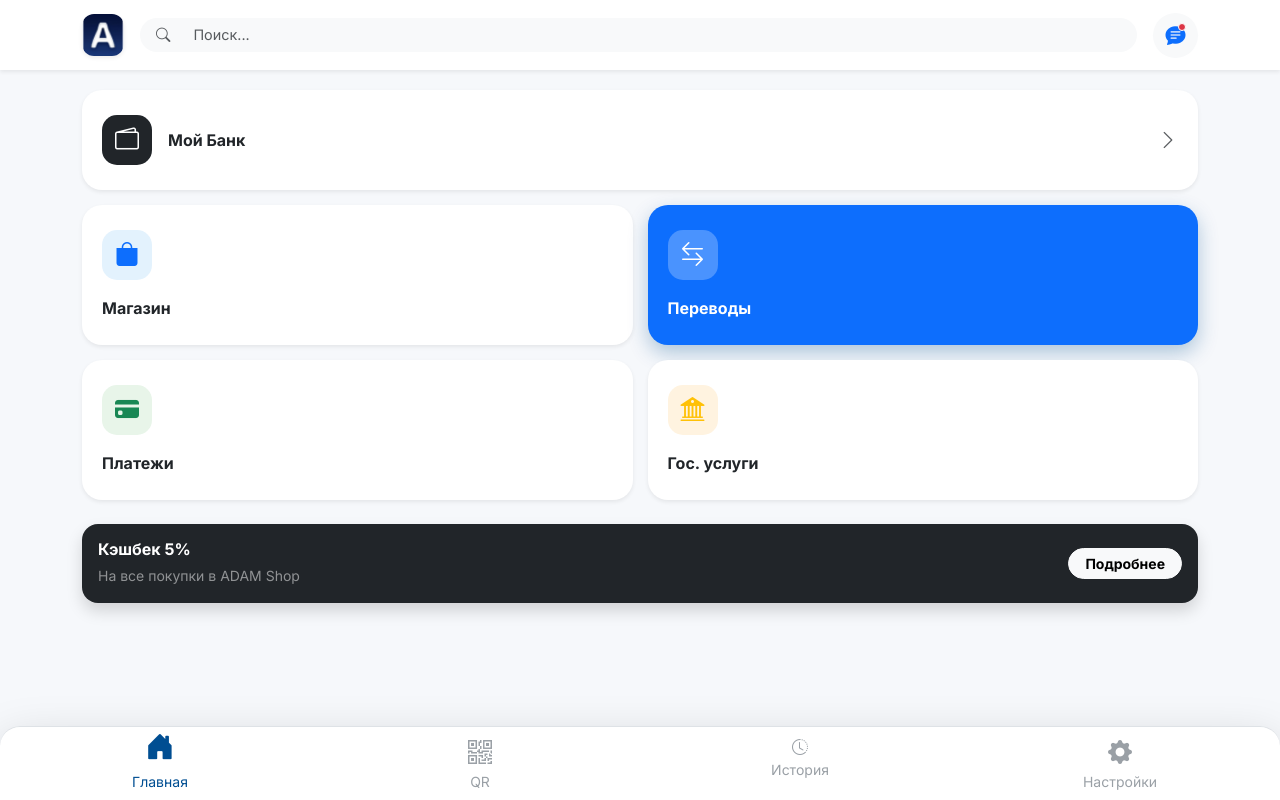
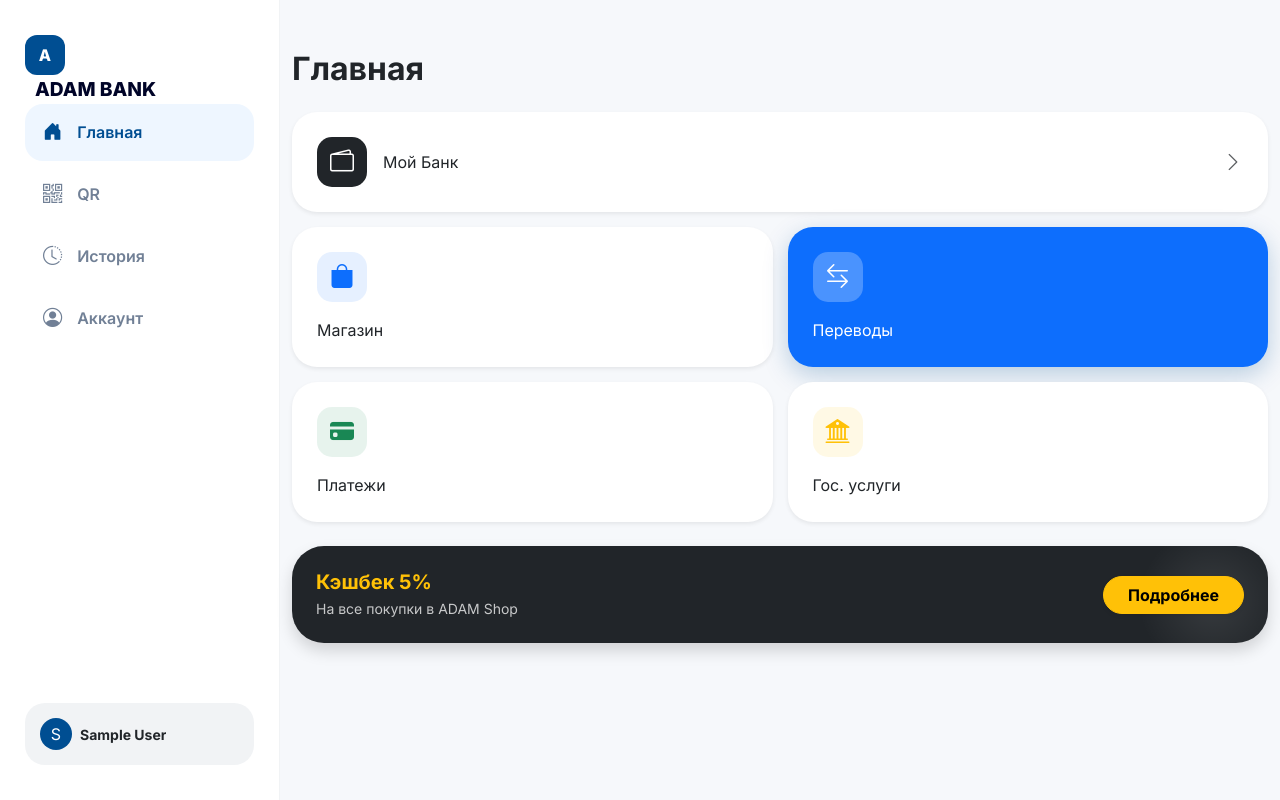
Before and after one commit to ale742/ADAM-bank12345, a Vue app in the folder frontend/: page / in a window 1280 px wide. Built offline with nearby package versions, Linux system fonts and the light colour scheme; sample sign-in values are in the browser's storage.

Commit message:
feat: add navbar for Home, History, Account

```diff
--- a/frontend/src/views/AccountView.vue
+++ b/frontend/src/views/AccountView.vue
@@ -11,11 +11,8 @@
         <div class="sidebar-link" @click="$router.push('/')">
             <i class="bi bi-house-door"></i> <span>Главная</span>
         </div>
-        <div class="sidebar-link" @click="$router.push('/my-bank')">
-            <i class="bi bi-wallet2"></i> <span>Мой банк</span>
-        </div>
-        <div class="sidebar-link" @click="$router.push('/payments')">
-            <i class="bi bi-credit-card"></i> <span>Платежи</span>
+        <div class="sidebar-link" @click="$router.push('/qr')">
+            <i class="bi bi-qr-code"></i> <span>QR</span>
         </div>
         <!-- ЗАМЕНИЛИ СЕРВИСЫ НА ИСТОРИЮ -->
         <div class="sidebar-link" @click="$router.push('/history')">
--- a/frontend/src/views/HistoryView.vue
+++ b/frontend/src/views/HistoryView.vue
@@ -8,8 +8,7 @@
       </div>
       <nav class="sidebar-nav">
         <div class="sidebar-link" @click="$router.push('/')"><i class="bi bi-house-door"></i> <span>Главная</span></div>
-        <div class="sidebar-link" @click="$router.push('/my-bank')"><i class="bi bi-wallet2"></i> <span>Мой банк</span></div>
-        <div class="sidebar-link" @click="$router.push('/payments')"><i class="bi bi-credit-card"></i> <span>Платежи</span></div>
+        <div class="sidebar-link" @click="$router.push('/qr')"><i class="bi bi-qr-code"></i> <span>QR</span></div>
         <div class="sidebar-link active"><i class="bi bi-clock-history"></i> <span>История</span></div>
         <div class="sidebar-link" @click="$router.push('/account')"><i class="bi bi-person-circle"></i> <span>Аккаунт</span></div>
       </nav>
--- a/frontend/src/views/HomeView.vue
+++ b/frontend/src/views/HomeView.vue
@@ -1,17 +1,48 @@
 <template>
-  <div class="home-wrapper">
+  <!-- Добавляем обертку app-layout для управления сеткой -->
+  <div class="app-layout" :class="{ 'dark-theme': auth.isDarkMode }">
 
-    <!--ВЕРХНЯЯ ЧАСТЬ (Хедер)-->
-    <header class="app-header bg-white shadow-sm fixed-top">
+    <!-- 1. SIDEBAR ДЛЯ ПК (Виден только на больших экранах d-lg-flex) -->
+    <aside class="desktop-sidebar d-none d-lg-flex">
+      <div class="sidebar-header">
+        <div class="logo-circle-adam">A</div>
+        <span class="brand-name-adam">ADAM BANK</span>
+      </div>
+
+      <nav class="sidebar-nav">
+        <div class="sidebar-link active">
+          <i class="bi bi-house-door-fill"></i> <span>Главная</span>
+        </div>
+        <div class="sidebar-link" @click="goTo('/qr')">
+          <i class="bi bi-qr-code"></i> <span>QR</span>
+        </div>
+        <div class="sidebar-link" @click="goTo('/history')">
+          <i class="bi bi-clock-history"></i> <span>История</span>
+        </div>
+        <div class="sidebar-link" @click="goTo('/account')">
+          <i class="bi bi-person-circle"></i> <span>Аккаунт</span>
+        </div>
+      </nav>
+
+      <!-- Юзер внизу сайдбара -->
+      <div class="mt-auto user-pill-desktop" v-if="auth.user">
+          <div class="avatar-mini-circle" :style="auth.user.avatar ? `background-image: url(${auth.user.avatar})` : ''">
+            <span v-if="!auth.user.avatar">{{ auth.user.name[0] }}</span>
+          </div>
+          <div class="ms-2 fw-bold small text-truncate text-main">{{ auth.user.name }}</div>
+      </div>
+    </aside>
+
+    <!-- 2. ОСНОВНОЙ КОНТЕНТНЫЙ БЛОК -->
+    <div class="main-wrapper">
+
+      <!-- Мобильный Хедер (Скрыт на ПК через d-lg-none) -->
+      <header class="app-header bg-white shadow-sm fixed-top d-lg-none">
         <div class="container h-100 d-flex align-items-center justify-content-between py-3">
-
-        <!-- Лого -->
           <div class="logo-placeholder d-flex align-items-center" @click="$router.push('/')">
             <img src="../assets/adam-logo.png" alt="Adam Bank" class="brand-logo-img shadow-sm">
           </div>
-
-        <!-- Поиск-->
-        <div class="search-bar flex-grow-1 mx-3 md-mx-5">
+          <div class="search-bar flex-grow-1 mx-3">
             <div class="input-group">
               <span class="input-group-text bg-light border-0 rounded-start-pill ps-3">
                 <i class="bi bi-search text-muted" style="font-size: 0.9rem;"></i>
@@ -19,117 +50,86 @@
               <input type="text" class="form-control bg-light border-0 rounded-end-pill" style="font-size: 0.9rem;" placeholder="Поиск...">
             </div>
           </div>
-
-        <!-- Иконка Сообщений -->
           <div class="message-btn bg-light rounded-circle d-flex align-items-center justify-content-center position-relative" @click="goTo('/messages')">
             <i class="bi bi-chat-text-fill text-primary fs-5"></i>
             <span class="notification-dot"></span>
           </div>
-
         </div>
       </header>
 
-    <!-- 2. ОСНОВНОЙ КОНТЕНТ -->
-    <div class="main-content container pb-5">
+      <!-- КОНТЕНТНАЯ ОБЛАСТЬ -->
+      <main class="main-content container pb-5">
+
+        <!-- Заголовок страницы (только для ПК) -->
+        <h2 class="fw-bold mb-4 d-none d-lg-block text-main">Главная</h2>
 
         <!-- СЕТКА СЕРВИСОВ -->
         <div class="services-grid">
-
-        <!-- Мой Банк (На всю ширину) -->
           <div class="service-card bg-white shadow-sm my-bank-card" @click="goTo('/my-bank')">
             <div class="d-flex align-items-center gap-3">
-              <div class="icon-box bg-dark text-white">
-                <i class="bi bi-wallet2 fs-4"></i>
-              </div>
+                <div class="icon-box bg-dark text-white"><i class="bi bi-wallet2 fs-4"></i></div>
                 <div class="d-flex flex-column">
-                  <span class="service-name mb-0">Мой Банк</span>
+                    <span class="service-name mb-0 text-main">Мой Банк</span>
                 </div>
             </div>
+            <div class="d-flex align-items-center gap-3">
                 <i class="bi bi-chevron-right text-muted fs-5"></i>
             </div>
-
-        <!-- Магазин -->
-        <div class="service-card bg-white shadow-sm" @click="goTo('/shop')">
-          <div class="icon-box bg-light-blue text-primary">
-            <i class="bi bi-bag-fill fs-4"></i>
-          </div>
-          <span class="service-name mt-3">Магазин</span>
           </div>
 
-        <!-- Переводы -->
+          <div class="service-card bg-white shadow-sm" @click="goTo('/shop')">
+            <div class="icon-box bg-light-blue text-primary"><i class="bi bi-bag-fill fs-4"></i></div>
+            <span class="service-name mt-3 text-main">Магазин</span>
+          </div>
+
           <div class="service-card bg-primary text-white shadow-primary" @click="goTo('/transfer')">
-          <div class="icon-box bg-white bg-opacity-25 text-white">
-            <i class="bi bi-arrow-left-right fs-4"></i>
-          </div>
+            <div class="icon-box bg-white bg-opacity-25 text-white"><i class="bi bi-arrow-left-right fs-4"></i></div>
             <span class="service-name mt-3">Переводы</span>
           </div>
 
-        <!-- Платежи -->
           <div class="service-card bg-white shadow-sm" @click="goTo('/payments')">
-          <div class="icon-box bg-light-green text-success">
-            <i class="bi bi-credit-card-fill fs-4"></i>
-          </div>
-          <span class="service-name mt-3">Платежи</span>
+            <div class="icon-box bg-light-green text-success"><i class="bi bi-credit-card-fill fs-4"></i></div>
+            <span class="service-name mt-3 text-main">Платежи</span>
           </div>
 
-        <!-- Гос. услуги -->
           <div class="service-card bg-white shadow-sm" @click="goTo('/gov')">
-          <div class="icon-box bg-light-orange text-warning">
-            <i class="bi bi-bank2 fs-4"></i>
+            <div class="icon-box bg-light-orange text-warning"><i class="bi bi-bank2 fs-4"></i></div>
+            <span class="service-name mt-3 text-main">Гос. услуги</span>
           </div>
-          <span class="service-name mt-3">Гос. услуги</span>
         </div>
 
+        <div class="promo-banner mt-4 p-4 rounded-5 bg-dark text-white d-flex align-items-center justify-content-between shadow position-relative overflow-hidden">
+          <div class="z-2">
+              <h5 class="mb-1 fw-bold text-warning">Кэшбек 5%</h5>
+              <p class="mb-0 opacity-75 small">На все покупки в ADAM Shop</p>
           </div>
+          <button class="btn btn-warning rounded-pill px-4 fw-bold shadow-sm z-2">Подробнее</button>
+          <div class="banner-decor"></div>
+        </div>
+      </main>
 
-      <!-- Баннер -->
-      <div class="promo-banner mt-4 p-3 rounded-4 bg-dark text-white d-flex align-items-center justify-content-between shadow">
-        <div>
-            <h6 class="mb-1 fw-bold">Кэшбек 5%</h6>
-            <small class="text-white-50">На все покупки в ADAM Shop</small>
-        </div>
-        <div class="btn btn-sm btn-light rounded-pill px-3 fw-bold">Подробнее</div>
-      </div>
-
-    </div>
-
-    <!-- 3. НИЖНЕЕ МЕНЮ -->
-    <nav class="bottom-nav fixed-bottom bg-white shadow-lg border-top d-flex justify-content-around py-2">
-
-      <!-- Главная -->
-      <div class="nav-item" :class="{ active: isActive('/') }" @click="goTo('/')">
-        <div class="nav-icon-wrapper">
-            <i class="bi bi-house-door-fill fs-4"></i>
-        </div>
+      <!-- НИЖНЕЕ МЕНЮ (Только для мобилок d-lg-none) -->
+      <nav class="bottom-nav fixed-bottom bg-white shadow-lg border-top d-flex justify-content-around py-2 d-lg-none">
+        <div class="nav-item active" @click="goTo('/')">
+            <i class="bi bi-house-door-fill"></i>
             <small>Главная</small>
         </div>
-
-      <!-- QR (ТЕПЕРЬ ТАКОЙ ЖЕ КАК ВСЕ) -->
-      <div class="nav-item" :class="{ active: isActive('/qr') }" @click="goTo('/qr')">
-        <div class="nav-icon-wrapper">
-            <i class="bi bi-qr-code fs-4"></i>
-        </div>
+        <div class="nav-item" @click="goTo('/qr')">
+            <i class="bi bi-qr-code"></i>
             <small>QR</small>
         </div>
-
-      <div class="nav-item" @click="$router.push('/history')">
+        <div class="nav-item" @click="goTo('/history')">
             <i class="bi bi-clock-history"></i>
             <small>История</small>
         </div>
-
-      <!-- Настройки -->
-      <div class="nav-item" :class="{ active: isActive('/settings') }" @click="goTo('/settings')">
-        <div class="nav-icon-wrapper">
-            <i class="bi bi-gear-fill fs-4"></i>
+        <div class="nav-item" @click="goTo('/account')">
+            <i class="bi bi-person-circle"></i>
+            <small>Аккаунт</small>
         </div>
-        <small>Настройки</small>
-      </div>
-
       </nav>
 
     </div>
-
-
+  </div>
 </template>
 
 <script setup>
@@ -141,139 +141,79 @@ const router = useRouter();
 const route = useRoute();
 
 const formatMoney = (value) => {
-    if (!value) return 0;
-    return new Intl.NumberFormat('ru-RU').format(value);
+    return new Intl.NumberFormat('ru-RU').format(value || 0);
 };
 
-const goTo = (path) => {
-    router.push(path);
-};
-
-const isActive = (path) => {
-    return route.path === path;
-};
+const goTo = (path) => router.push(path);
+const isActive = (path) => route.path === path;
 </script>
 
 <style scoped>
-/* Лого */
-.brand-logo-img {
-    width: 42px;
-    height: 42px;
-    border-radius: 12px; /* Чтобы углы лого совпали с дизайном */
-    object-fit: cover;
-    cursor: pointer;
-    transition: transform 0.2s;
-}
-.brand-logo-img:active {
-    transform: scale(0.9);
-}
-/* ОБЩИЙ ФОН */
-.home-wrapper {
-    min-height: 100vh;
-    background-color: #f6f8fb;
-    font-family: 'Inter', sans-serif;
+/* ГЛОБАЛЬНЫЙ LAYOUT */
+.app-layout {
+  --bg-main: #f6f8fb; --bg-card: #ffffff; --text-main: #000428; --header-bg: #ffffff; --btn-light: #f1f3f5; --border: #f1f3f5;
+  display: flex; min-height: 100vh; background-color: var(--bg-main); font-family: 'Inter', sans-serif; transition: 0.3s;
 }
 
-/* ШАПКА */
-.app-header {
-    z-index: 1000;
-    height: 70px;
+.main-wrapper { flex-grow: 1; display: flex; flex-direction: column; position: relative; }
+
+/* SIDEBAR ПК (ОДИН В ОДИН КАК В ИСТОРИИ) */
+.desktop-sidebar {
+    width: 280px; background: var(--bg-card); border-right: 1px solid var(--border);
+    padding: 35px 25px; flex-direction: column; position: sticky; top: 0; height: 100vh;
+}
+.logo-circle-adam {
+    width: 40px; height: 40px; border-radius: 12px;
+    background: #004e92; color: white; display: flex;
+    align-items: center; justify-content: center; font-weight: 800;
+}
+.brand-name-adam { font-weight: 800; font-size: 1.2rem; color: var(--text-main); margin-left: 10px; }
+.sidebar-link {
+    display: flex; align-items: center; gap: 15px; padding: 14px 18px;
+    border-radius: 18px; cursor: pointer; color: #718096; font-weight: 600;
+    transition: 0.3s; margin-bottom: 5px;
+}
+.sidebar-link i { font-size: 1.2rem; }
+.sidebar-link.active { background: #eef6ff; color: #004e92; }
+
+.user-pill-desktop { display: flex; align-items: center; padding: 15px; background: var(--btn-light); border-radius: 20px; }
+.avatar-mini-circle {
+    width: 32px; height: 32px; border-radius: 50%; background: #004e92;
+    color: white; display: flex; align-items: center; justify-content: center;
+    background-size: cover; background-position: center;
 }
 
-.main-content {
-    padding-top: 90px;
+/* КОНТЕНТ */
+.main-content { padding-top: 90px; }
+@media (min-width: 992px) {
+    .main-content { padding-top: 50px; max-width: 1000px; }
 }
 
-.logo-circle {
-    width: 40px;
-    height: 40px;
-    border-radius: 12px;
-    background: linear-gradient(135deg, #004e92, #000428);
-    font-size: 1.2rem;
+.services-grid { display: grid; grid-template-columns: 1fr 1fr; gap: 15px; }
+.service-card {
+    border-radius: 25px; padding: 25px; display: flex; flex-direction: column;
+    justify-content: center; height: 140px; cursor: pointer; transition: 0.3s; border: none;
 }
-.form-control:focus { box-shadow: none; }
+.service-card:hover { transform: translateY(-5px); box-shadow: 0 10px 20px rgba(0,0,0,0.05) !important; }
+.my-bank-card { grid-column: span 2; height: 100px; flex-direction: row; justify-content: space-between; align-items: center; }
 
-.message-btn {
-    width: 45px;
-    height: 45px;
-    cursor: pointer;
-    transition: background-color 0.2s;
-    flex-shrink: 0;
-}
-.message-btn:active {
-    background-color: #e2e6ea !important;
-    transform: scale(0.95);
-}
-.notification-dot {
-    position: absolute; top: 10px; right: 12px;
-    width: 8px; height: 8px;
-    background-color: #dc3545; border-radius: 50%; border: 1px solid white;
-}
-
-/* СЕРВИСЫ */
-.services-grid {
-    display: grid;
-    grid-template-columns: 1fr 1fr;
-    gap: 15px;
-}
-
-.service-card {
-    border-radius: 20px;
-    padding: 20px;
-    display: flex; flex-direction: column; justify-content: center;
-    height: 140px; cursor: pointer; transition: all 0.2s;
-}
-.service-card:active { transform: scale(0.95); }
-
-.my-bank-card {
-    grid-column: span 2; height: 100px;
-    flex-direction: row; justify-content: space-between; align-items: center;
-}
-
-.icon-box {
-    width: 50px; height: 50px; border-radius: 15px;
-    display: flex; align-items: center; justify-content: center;
-}
-.service-name { font-weight: 700; font-size: 1rem; }
-
-.bg-light-blue { background-color: #e3f2fd; }
-.bg-light-green { background-color: #e8f5e9; }
-.bg-light-orange { background-color: #fff3e0; }
-.shadow-primary { box-shadow: 0 8px 20px rgba(0, 78, 146, 0.3) !important; }
+/* ИКОНКИ И ЦВЕТА */
+.icon-box { width: 50px; height: 50px; border-radius: 15px; display: flex; align-items: center; justify-content: center; }
+.bg-light-blue { background-color: rgba(13, 110, 253, 0.1); }
+.bg-light-green { background-color: rgba(25, 135, 84, 0.1); }
+.bg-light-orange { background-color: rgba(255, 193, 7, 0.1); }
+.shadow-primary { box-shadow: 0 8px 25px rgba(0, 78, 146, 0.25) !important; }
 
 /* НИЖНЕЕ МЕНЮ */
-.bottom-nav {
-    padding-bottom: env(safe-area-inset-bottom);
-    border-radius: 20px 20px 0 0;
-    z-index: 1000;
+.bottom-nav .nav-item i { font-size: 1.4rem !important; margin-bottom: 2px; }
+.nav-item { display: flex; flex-direction: column; align-items: center; color: #a0aec0; cursor: pointer; width: 25%; }
+.nav-item.active { color: #004e92; }
+
+/* ДЕКОР */
+.banner-decor {
+    position: absolute; right: -20px; top: -20px; width: 150px; height: 150px;
+    background: radial-gradient(circle, rgba(255,255,255,0.1) 0%, transparent 70%);
 }
-
-.nav-item {
-    display: flex;
-    flex-direction: column;
-    align-items: center;
-    color: #9aa0a6; /* Серый */
-    cursor: pointer;
-    width: 25%;
-    position: relative;
-    transition: color 0.3s ease;
-}
-
-.nav-icon-wrapper {
-    transition: transform 0.3s cubic-bezier(0.175, 0.885, 0.32, 1.275);
-}
-
-/* Активная вкладка */
-.nav-item.active {
-    color: #004e92; /* Синий */
-}
-
-.nav-item.active .nav-icon-wrapper {
-    transform: translateY(-5px) scale(1.2);
-}
-
-/* Эффект нажатия */
-.nav-item:active .nav-icon-wrapper {
-    transform: scale(0.9);
-}
+.brand-logo-img { width: 40px; height: 40px; border-radius: 10px; }
+.no-scrollbar::-webkit-scrollbar { display: none; }
 </style>
--- a/frontend/src/views/TransferView.vue
+++ b/frontend/src/views/TransferView.vue
@@ -1,21 +1,6 @@
 <template>
   <div class="app-layout" :class="{ 'dark-theme': auth.isDarkMode }">
 
-    <!-- SIDEBAR ПК -->
-    <aside class="desktop-sidebar d-none d-lg-flex">
-      <div class="sidebar-header" @click="$router.push('/')">
-        <div class="logo-circle-adam">A</div>
-        <span class="brand-name-adam">ADAM BANK</span>
-      </div>
-      <nav class="sidebar-nav">
-        <div class="sidebar-link" @click="$router.push('/')"><i class="bi bi-house-door"></i> <span>Главная</span></div>
-        <div class="sidebar-link" @click="$router.push('/my-bank')"><i class="bi bi-wallet2"></i> <span>Мой банк</span></div>
-        <div class="sidebar-link" @click="$router.push('/payments')"><i class="bi bi-credit-card"></i> <span>Платежи</span></div>
-        <div class="sidebar-link active"><i class="bi bi-arrow-left-right"></i> <span>Переводы</span></div>
-        <div class="sidebar-link" @click="$router.push('/history')"><i class="bi bi-clock-history"></i> <span>История</span></div>
-        <div class="sidebar-link" @click="$router.push('/account')"><i class="bi bi-person-circle"></i> <span>Аккаунт</span></div>
-      </nav>
-    </aside>
 
     <div class="main-wrapper">
 
@@ -32,6 +17,14 @@
           </div>
         </div>
       </Transition>
+
+      <!-- Хедер -->
+    <div class="header d-flex align-items-center px-4 py-3 bg-white shadow-sm fixed-top">
+      <router-link to="/" class="btn btn-light rounded-circle shadow-sm me-3 back-btn">
+        <i class="bi bi-arrow-left text-dark"></i>
+      </router-link>
+      <h5 class="mb-0 fw-bold">Переводы</h5>
+    </div>
 
       <!-- 2. ЦИФРОВОЙ ЧЕК -->
       <Transition name="fade">
@@ -88,7 +81,6 @@
 
         <!-- === ЭКРАН 1: СПИСОК ТИПОВ === -->
         <div v-if="mode === 'list'" class="animate__animated animate__fadeIn">
-            <h2 class="fw-bold mb-4 d-none d-lg-block text-main">Переводы</h2>
             <div class="row g-3">
                 <div class="col-6 col-lg-3" v-for="m in menuOptions" :key="m.id" @click="mode = m.id">
                     <div class="transfer-type-card h-100 shadow-sm border-0">
```
Lines whose indentation alone changed are shown as unchanged.
